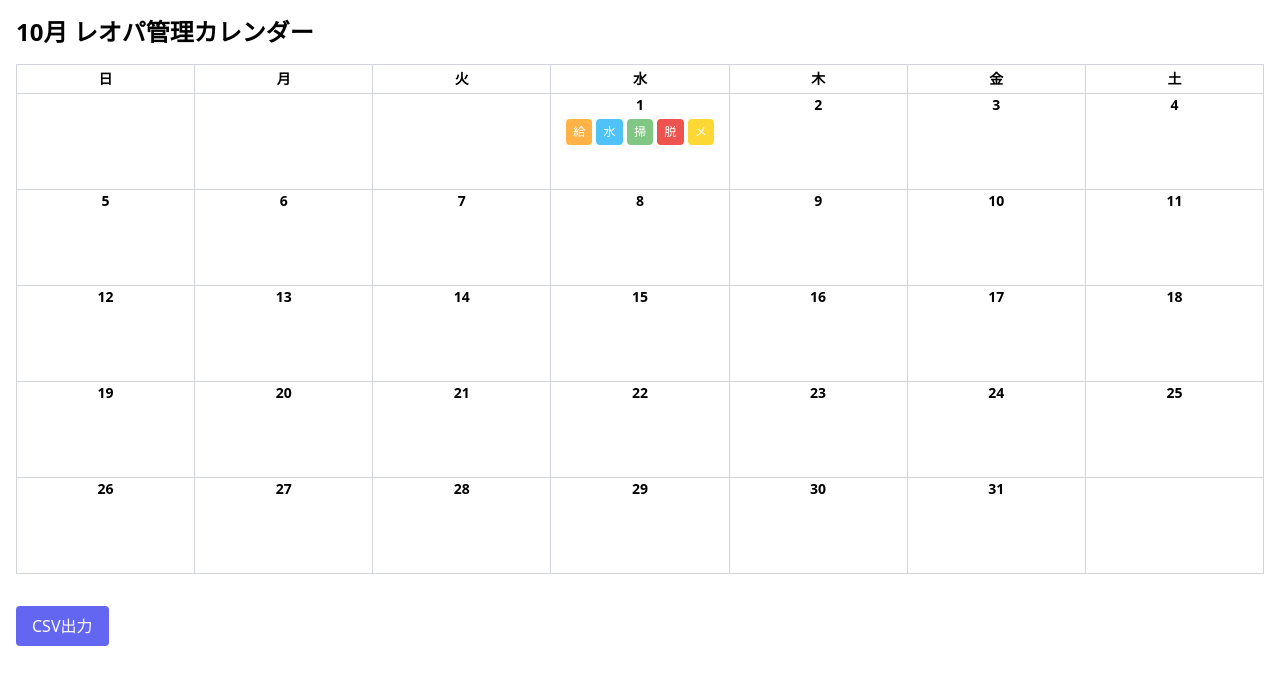
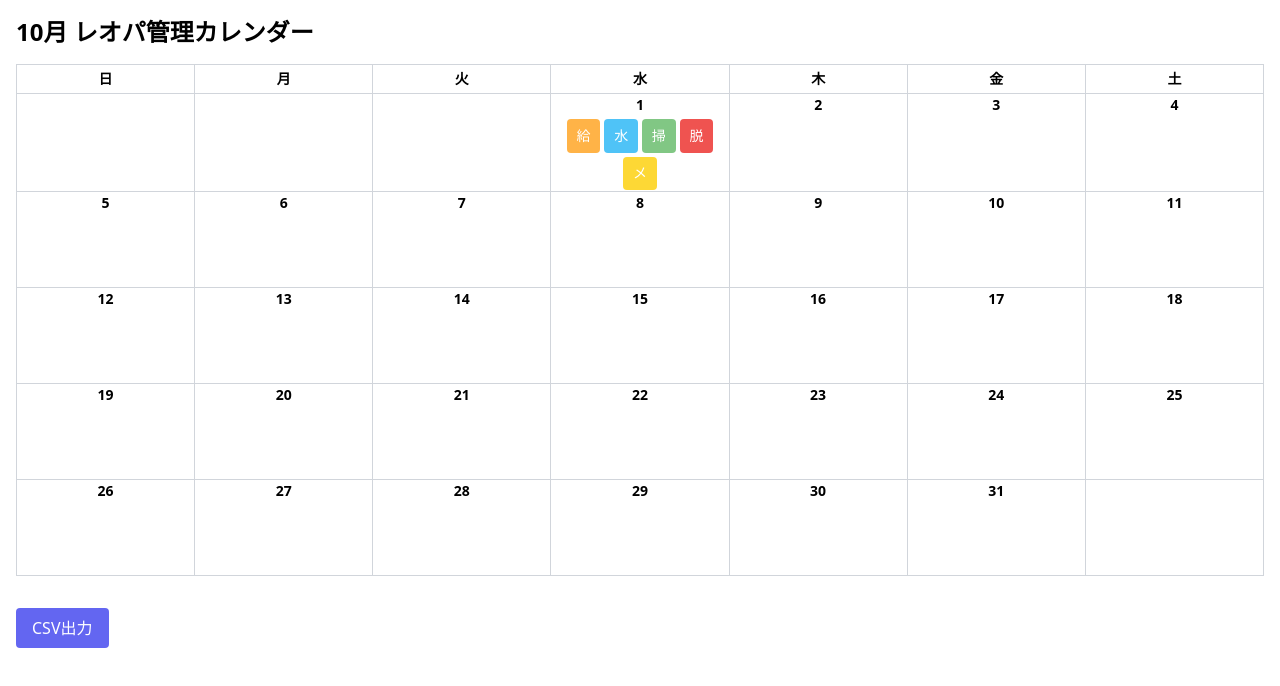
Before and after one commit to h-ichi/leopa-app, a React (Vite) app in the folder frontend/: page / in a window 1280 px wide. Shown: the top 686 px of the page. Built offline with nearby package versions, Linux system fonts and the light colour scheme.

Commit message:
バッジサイズ変更

```diff
--- a/frontend/src/components/CalendarCell.tsx
+++ b/frontend/src/components/CalendarCell.tsx
@@ -43,8 +43,12 @@ const CalendarCell: React.FC<Props> = ({ log, date, onClick }) => {
             {displayItems.map((item, idx) => (
               <span
                 key={idx}
-                className="inline-flex justify-center items-center text-white text-[12px] font-medium rounded"
-                style={{ backgroundColor: item.color, width: '2.2em', height: '2.2em' }}
+                className="
+                  inline-flex justify-center items-center text-white font-medium rounded
+                  text-[10px] sm:text-[12px] md:text-[14px]
+                  w-[1.6em] h-[1.6em] sm:w-[2em] sm:h-[2em] md:w-[2.4em] md:h-[2.4em]
+                "
+                style={{ backgroundColor: item.color }}
               >
                 {item.label[0]}
               </span>
```
